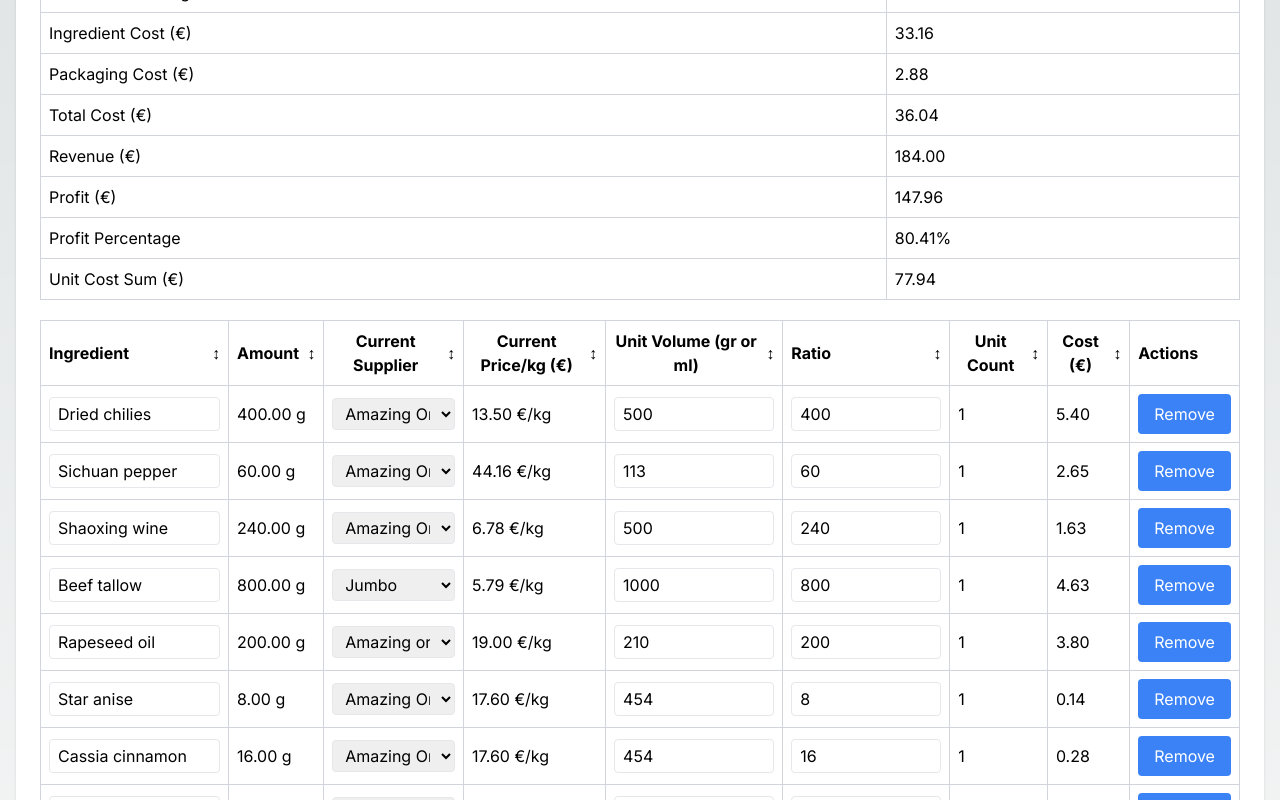
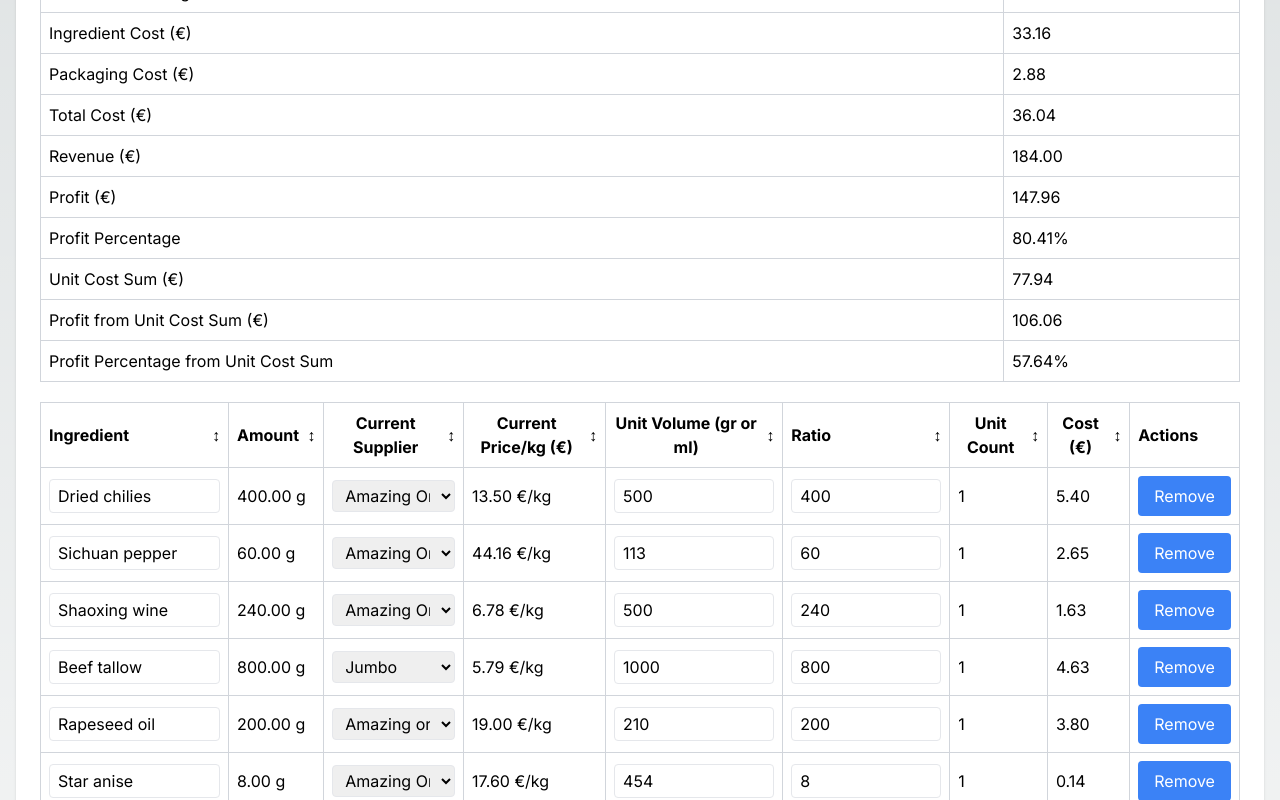
Before and after one commit to profikid/mala-base-calculator, a Next.js app: page / in a window 1280 px wide. Shown: the part 657-1457 px from the top of the page. Built offline with nearby package versions, Linux system fonts and the light colour scheme.

Commit message:
feat: Add profit calculation in EUR and percentage from revenue and unit cost sum

```diff
--- a/src/components/beef-tallow-calculator.tsx
+++ b/src/components/beef-tallow-calculator.tsx
@@ -108,6 +108,7 @@ const BeefTallowCalculator = () => {
     const revenue = packageCount * packagePrice;
     const profit = revenue - totalCost;
     const unitCostSum = Object.values(ingredients).reduce((sum, { currentPrice, v }) => sum + ((currentPrice ?? 0) * (v / 1000)), 0);
+    const profitFromUnitCostSum = revenue - unitCostSum;
     return {
       pc: packageCount,
       ic: ingredientCost,
@@ -116,7 +117,9 @@ const BeefTallowCalculator = () => {
       r: revenue,
       pf: profit,
       pp: revenue > 0 ? (profit / revenue * 100) : 0,
-      ucs: unitCostSum
+      ucs: unitCostSum,
+      pfucs: profitFromUnitCostSum,
+      ppucs: revenue > 0 ? (profitFromUnitCostSum / revenue * 100) : 0
     };
   };
 
@@ -373,12 +376,14 @@ const BeefTallowCalculator = () => {
                 { k: 'r', l: 'Revenue (€)' },
                 { k: 'pf', l: 'Profit (€)' },
                 { k: 'pp', l: 'Profit Percentage' },
-                { k: 'ucs', l: 'Unit Cost Sum (€)' }
+                { k: 'ucs', l: 'Unit Cost Sum (€)' },
+                { k: 'pfucs', l: 'Profit from Unit Cost Sum (€)' },
+                { k: 'ppucs', l: 'Profit Percentage from Unit Cost Sum' }
               ].map(({ k, l }) => (
                 <tr key={k}>
                   <td className="border border-gray-300 p-2">{l}</td>
                   <td className="border border-gray-300 p-2">
-                    {k === 'pp' ? `${state.p[k]?.toFixed(2) ?? '0.00'}%` : (state.p[k]?.toFixed(2) ?? '0.00')}
+                    {k === 'pp' || k === 'ppucs' ? `${state.p[k]?.toFixed(2) ?? '0.00'}%` : (state.p[k]?.toFixed(2) ?? '0.00')}
                   </td>
                 </tr>
               ))}
```
